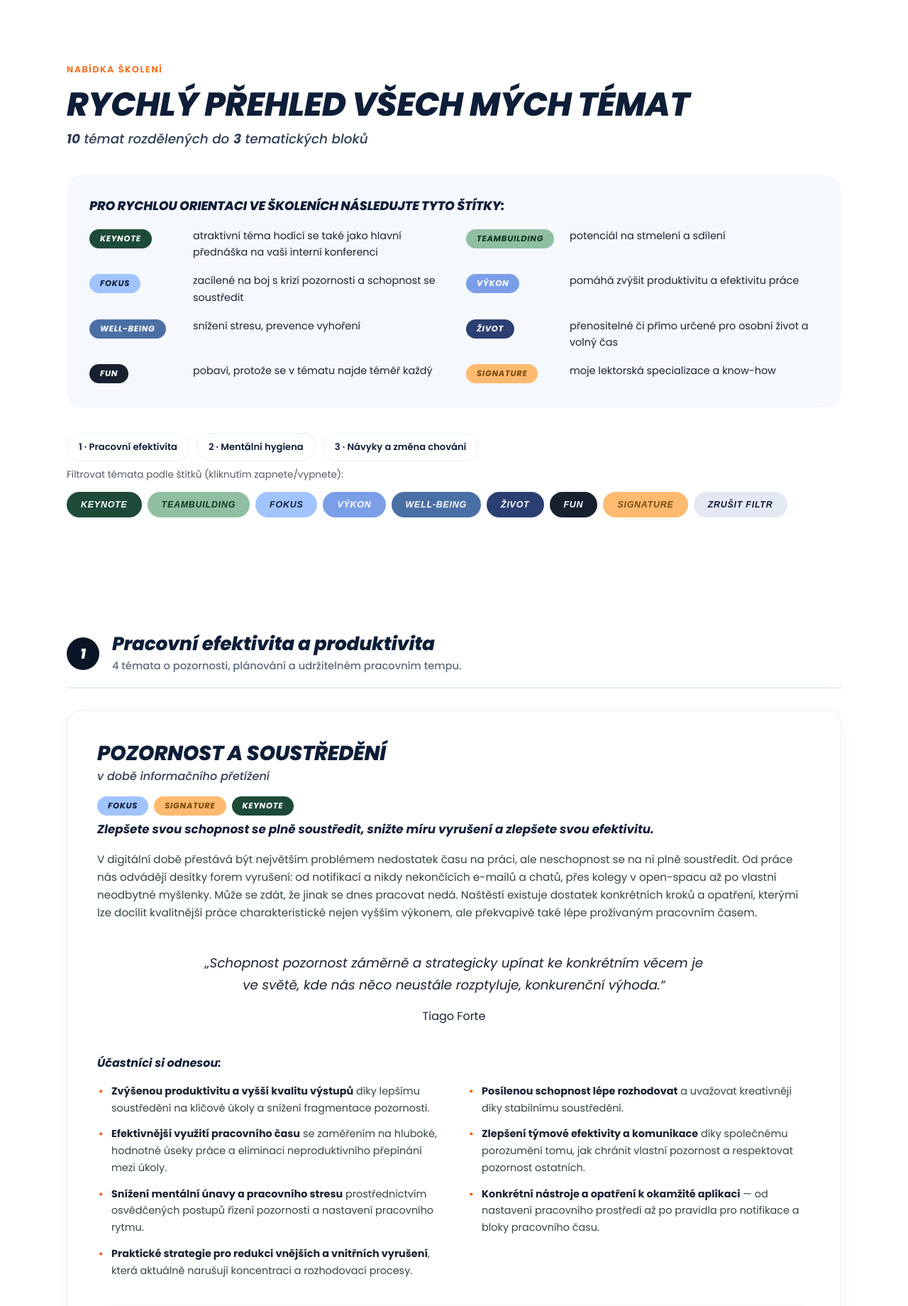
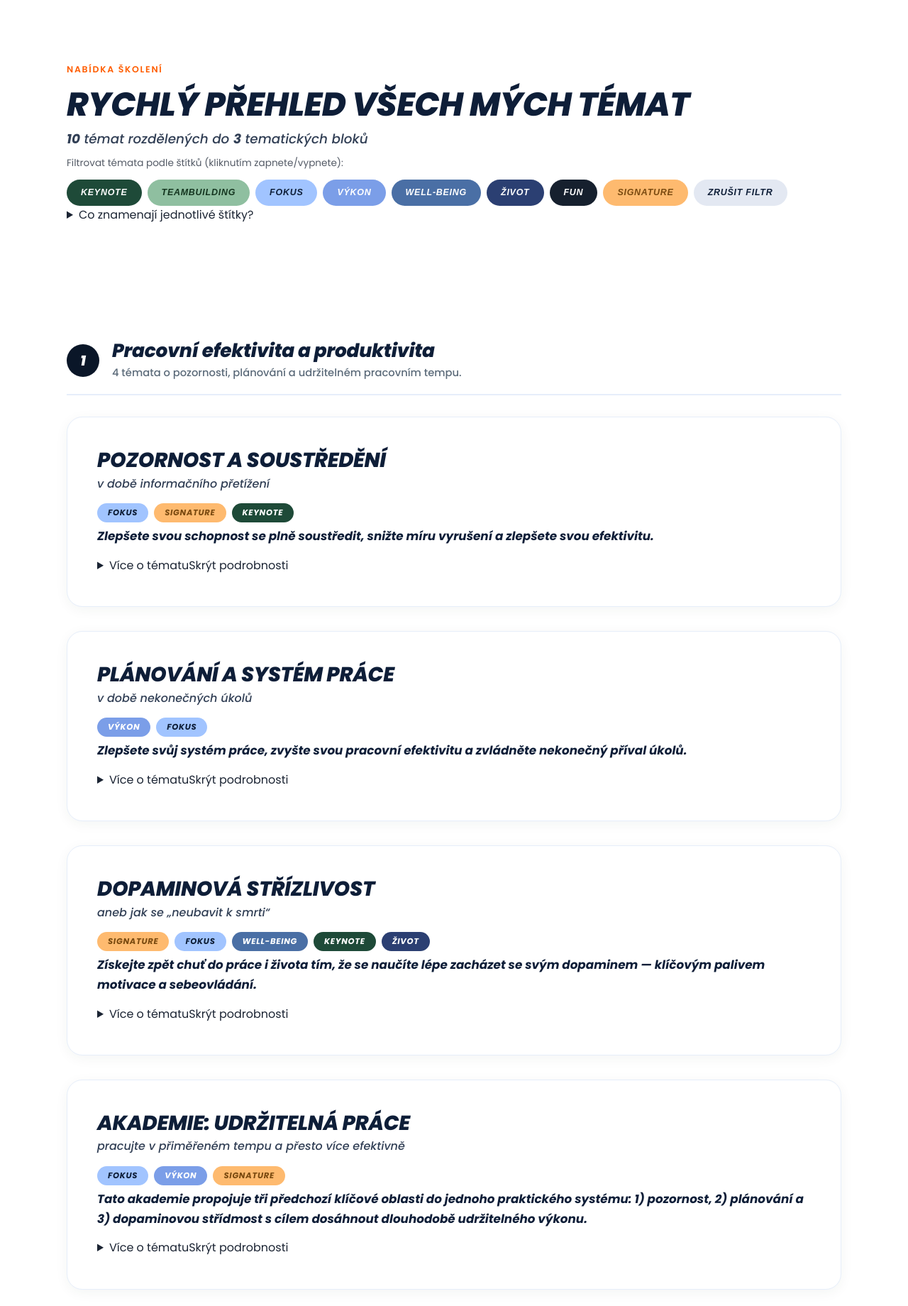
Before and after one commit to lukhavran/lukashavranek-web, a Node project: template src/pages/nabidka-skoleni.njk in a window 1280 px wide. Shown: the part 73-1913 px from the top of the page at 71% size. Run offline with Node 20 templates, Linux system fonts and the light colour scheme; the template is opened without the code that fills it, so the values that code supplies are empty.

Commit message:
Zjednodušit Nabídku školení: stručné karty témat s rozbalovacími podrobnostmi
Legenda štítků je nově rozbalovací část filtru, odkazy na bloky odpadly a každé téma má vlastní id.

Co-Authored-By: Claude Opus 5.5 <noreply@anthropic.com>

```diff
--- a/src/pages/nabidka-skoleni.njk
+++ b/src/pages/nabidka-skoleni.njk
@@ -36,26 +36,6 @@ theme_color: "#0E1E38"
       <h1 style="font-size:clamp(1.9rem,4.4vw,2.9rem)">Rychlý přehled všech mých témat</h1>
       <p class="sub" style="margin-top:8px;font-size:1.15rem"><strong>10</strong> témat rozdělených do <strong>3</strong> tematických bloků</p>
 
-      <div class="legend">
-        <h2 style="font-size:1.1rem;margin-bottom:0">Pro rychlou orientaci ve školeních následujte tyto štítky:</h2>
-        <div class="legend-grid">
-          <div class="legend-item"><span class="tag tag-keynote">Keynote</span><span>atraktivní téma hodící se také jako hlavní přednáška na vaši interní konferenci</span></div>
-          <div class="legend-item"><span class="tag tag-teambuilding">Teambuilding</span><span>potenciál na stmelení a sdílení</span></div>
-          <div class="legend-item"><span class="tag tag-fokus">Fokus</span><span>zacílené na boj s krizí pozornosti a schopnost se soustředit</span></div>
-          <div class="legend-item"><span class="tag tag-vykon">Výkon</span><span>pomáhá zvýšit produktivitu a efektivitu práce</span></div>
-          <div class="legend-item"><span class="tag tag-well-being">Well-being</span><span>snížení stresu, prevence vyhoření</span></div>
-          <div class="legend-item"><span class="tag tag-zivot">Život</span><span>přenositelné či přímo určené pro osobní život a volný čas</span></div>
-          <div class="legend-item"><span class="tag tag-fun">Fun</span><span>pobaví, protože se v tématu najde téměř každý</span></div>
-          <div class="legend-item"><span class="tag tag-signature">Signature</span><span>moje lektorská specializace a know-how</span></div>
-        </div>
-      </div>
-
-      <div class="block-jump" aria-label="Rychlé odkazy na bloky">
-        <a href="{{ root }}nabidka-skoleni/#blok-1">1 · Pracovní efektivita</a>
-        <a href="{{ root }}nabidka-skoleni/#blok-2">2 · Mentální hygiena</a>
-        <a href="{{ root }}nabidka-skoleni/#blok-3">3 · Návyky a změna chování</a>
-      </div>
-
       <div class="filter-bar">
         <p>Filtrovat témata podle štítků (kliknutím zapnete/vypnete):</p>
         <div class="tags" id="filterTags">
@@ -69,6 +49,19 @@ theme_color: "#0E1E38"
           <button class="tag tag-signature filter" data-filter="signature" aria-pressed="false">Signature</button>
           <button class="tag filter" data-filter="__reset" style="background:#E3E8F2;color:var(--forest)">Zrušit filtr</button>
         </div>
+        <details class="legend-more">
+          <summary>Co znamenají jednotlivé štítky?</summary>
+          <div class="legend-grid">
+          <div class="legend-item"><span class="tag tag-keynote">Keynote</span><span>atraktivní téma hodící se také jako hlavní přednáška na vaši interní konferenci</span></div>
+          <div class="legend-item"><span class="tag tag-teambuilding">Teambuilding</span><span>potenciál na stmelení a sdílení</span></div>
+          <div class="legend-item"><span class="tag tag-fokus">Fokus</span><span>zacílené na boj s krizí pozornosti a schopnost se soustředit</span></div>
+          <div class="legend-item"><span class="tag tag-vykon">Výkon</span><span>pomáhá zvýšit produktivitu a efektivitu práce</span></div>
+          <div class="legend-item"><span class="tag tag-well-being">Well-being</span><span>snížení stresu, prevence vyhoření</span></div>
+          <div class="legend-item"><span class="tag tag-zivot">Život</span><span>přenositelné či přímo určené pro osobní život a volný čas</span></div>
+          <div class="legend-item"><span class="tag tag-fun">Fun</span><span>pobaví, protože se v tématu najde téměř každý</span></div>
+          <div class="legend-item"><span class="tag tag-signature">Signature</span><span>moje lektorská specializace a know-how</span></div>
+          </div>
+        </details>
         <p class="filter-count" id="filterCount" role="status" aria-live="polite"></p>
       </div>
     </div>
@@ -88,12 +81,15 @@ theme_color: "#0E1E38"
       </div>
 
       <!-- 1 -->
-      <article class="topic b1" data-tags="fokus signature keynote">
+      <article id="pozornost" class="topic b1" data-tags="fokus signature keynote">
         <div class="topic-head">
           <div><h2>Pozornost a soustředění</h2><span class="sub">v době informačního přetížení</span></div>
           <div class="tags"><span class="tag tag-fokus">Fokus</span><span class="tag tag-signature">Signature</span><span class="tag tag-keynote">Keynote</span></div>
         </div>
         <p class="slogan">Zlepšete svou schopnost se plně soustředit, snižte míru vyrušení a zlepšete svou efektivitu.</p>
+        <details class="topic-more">
+          <summary><span class="more-open">Více o tématu</span><span class="more-close">Skrýt podrobnosti</span></summary>
+          <div class="topic-more-body">
           <p class="desc">V digitální době přestává být největším problémem nedostatek času na práci, ale neschopnost se na ni plně soustředit. Od práce nás odvádějí desítky forem vyrušení: od notifikací a nikdy nekončících e-mailů a chatů, přes kolegy v open-spacu až po vlastní neodbytné myšlenky. Může se zdát, že jinak se dnes pracovat nedá. Naštěstí existuje dostatek konkrétních kroků a opatření, kterými lze docílit kvalitnější práce charakteristické nejen vyšším výkonem, ale překvapivě také lépe prožívaným pracovním časem.</p>
           <div class="quote-box"><p class="quote-text">„Schopnost pozornost záměrně a strategicky upínat ke konkrétním věcem je ve světě, kde nás něco neustále rozptyluje, konkurenční výhoda.“</p><p class="quote-author">Tiago Forte</p></div>
           <div class="takeaways">
@@ -109,15 +105,20 @@ theme_color: "#0E1E38"
             </ul>
           </div>
           <div class="closing">Osvojte si dovednosti, které vám umožní nejen pracovat efektivněji, ale převzít skutečnou kontrolu nad svou pozorností a výkonem v dnešním světě plném rozptýlení.</div>
+          </div>
+        </details>
       </article>
 
       <!-- 2 -->
-      <article class="topic b1" data-tags="vykon fokus">
+      <article id="planovani" class="topic b1" data-tags="vykon fokus">
         <div class="topic-head">
           <div><h2>Plánování a systém práce</h2><span class="sub">v době nekonečných úkolů</span></div>
           <div class="tags"><span class="tag tag-vykon">Výkon</span><span class="tag tag-fokus">Fokus</span></div>
         </div>
         <p class="slogan">Zlepšete svůj systém práce, zvyšte svou pracovní efektivitu a zvládněte nekonečný příval úkolů.</p>
+        <details class="topic-more">
+          <summary><span class="more-open">Více o tématu</span><span class="more-close">Skrýt podrobnosti</span></summary>
+          <div class="topic-more-body">
           <p class="desc">S rostoucím množstvím úkolů, které na sebe klademe, se často ocitáme na samotné hraně našich časových a mentálních kapacit, jejichž vlivem naše produktivita klesá — jakkoli neradi si to připouštíme. Time-management sice patří mezi populární klasická témata, ale každý den je v něm stále co zlepšovat, protože technologie a způsob práce se neustále vyvíjejí. Tento workshop vás naučí dívat se na celé téma plánování přívětivou optikou a paradoxně tak svou výkonnost ještě zvýšit.</p>
           <div class="quote-box"><p class="quote-text">„Otázka není, jak stihnout vše, co je v plánu, ale jak dostat do plánu ty správné věci.“</p><p class="quote-author">Nir Eyal</p></div>
           <div class="takeaways">
@@ -133,15 +134,20 @@ theme_color: "#0E1E38"
             </ul>
           </div>
           <div class="closing">Posuňte vaše plánovací dovednosti na další úroveň, vylepšete svůj systém a dosáhněte lepší efektivity a produktivity, aniž byste se cítili vyčerpaní.</div>
+          </div>
+        </details>
       </article>
 
       <!-- 3 -->
-      <article class="topic b1" data-tags="signature fokus well-being keynote zivot">
+      <article id="dopaminova-strizlivost" class="topic b1" data-tags="signature fokus well-being keynote zivot">
         <div class="topic-head">
           <div><h2>Dopaminová střízlivost</h2><span class="sub">aneb jak se „neubavit k smrti“</span></div>
           <div class="tags"><span class="tag tag-signature">Signature</span><span class="tag tag-fokus">Fokus</span><span class="tag tag-well-being">Well-being</span><span class="tag tag-keynote">Keynote</span><span class="tag tag-zivot">Život</span></div>
         </div>
         <p class="slogan">Získejte zpět chuť do práce i života tím, že se naučíte lépe zacházet se svým dopaminem — klíčovým palivem motivace a sebeovládání.</p>
+        <details class="topic-more">
+          <summary><span class="more-open">Více o tématu</span><span class="more-close">Skrýt podrobnosti</span></summary>
+          <div class="topic-more-body">
           <p class="desc">Žijeme v prostředí, kde je zábava, stimulace a rozptýlení dostupné nepřetržitě: telefon, notifikace, sítě, sladkosti, nakupování, zprávy. Náš mozek to vyhodnocuje jako snadnou odměnu — jenže čím častěji si ji bereme, tím hůř se pak soustředíme, rychleji se unavíme a víc se nám nechce do věcí, které jsou pro nás opravdu důležité.</p>
           <p class="desc">Dopaminová střízlivost však neznamená zakazovat si jakoukoli radost. Znamená spíš návrat k rovnováze: umět rozlišit, kdy si dopamin užíváme zdravě v rámci skutečného odpočinku — a kdy ho jen bezmyšlenkovitě ždímeme.</p>
           <div class="quote-box"><p class="quote-text">„S dopaminem si nezahrávejte. Umí se tvrdě bránit.“</p><p class="quote-author">Lieberman &amp; Long</p></div>
@@ -158,15 +164,20 @@ theme_color: "#0E1E38"
             </ul>
           </div>
           <div class="closing">Osvojte si realistickou dopaminovou střídmost, díky které se budete méně rozptylovat, víc stíhat a znovu mít radost i z věcí, které jsou doopravdy důležité.</div>
+          </div>
+        </details>
       </article>
 
       <!-- 4 -->
-      <article class="topic b1" data-tags="fokus vykon signature">
+      <article id="akademie" class="topic b1" data-tags="fokus vykon signature">
         <div class="topic-head">
           <div><h2>Akademie: Udržitelná práce</h2><span class="sub">pracujte v přiměřeném tempu a přesto více efektivně</span></div>
           <div class="tags"><span class="tag tag-fokus">Fokus</span><span class="tag tag-vykon">Výkon</span><span class="tag tag-signature">Signature</span></div>
         </div>
         <p class="slogan">Tato akademie propojuje tři předchozí klíčové oblasti do jednoho praktického systému: 1) pozornost, 2) plánování a 3) dopaminovou střídmost s cílem dosáhnout dlouhodobě udržitelného výkonu.</p>
+        <details class="topic-more">
+          <summary><span class="more-open">Více o tématu</span><span class="more-close">Skrýt podrobnosti</span></summary>
+          <div class="topic-more-body">
           <div class="quote-box"><p class="quote-text">„Schopnost pozornost záměrně a strategicky upínat ke konkrétním věcem je ve světě, kde nás něco neustále rozptyluje, konkurenční výhoda.“</p><p class="quote-author">Tiago Forte</p></div>
           <div class="takeaways">
             <h4>Akademie je pro lidi a týmy, které chtějí:</h4>
@@ -190,6 +201,8 @@ theme_color: "#0E1E38"
             </ul>
           </div>
           <div class="closing">Účastníci si z akademie odnesou jeden propojený systém, který jim pomůže pracovat soustředěně, plánovat realisticky a mít stabilní energii i v době nekonečných podnětů.</div>
+          </div>
+        </details>
       </article>
       </div>
 
@@ -203,12 +216,15 @@ theme_color: "#0E1E38"
       </div>
 
       <!-- 5 -->
-      <article class="topic b2" data-tags="vykon fokus teambuilding zivot well-being">
+      <article id="relaxace" class="topic b2" data-tags="vykon fokus teambuilding zivot well-being">
         <div class="topic-head">
           <div><h2>Umění relaxace</h2><span class="sub">klidné nervy i v době plné stresu</span></div>
           <div class="tags"><span class="tag tag-vykon">Výkon</span><span class="tag tag-fokus">Fokus</span><span class="tag tag-teambuilding">Teambuilding</span><span class="tag tag-zivot">Život</span><span class="tag tag-well-being">Well-being</span></div>
         </div>
         <p class="slogan">Získejte praktický repertoár relaxačních technik, díky kterým se budete umět rychleji zklidnit, lépe regenerovat a dlouhodobě fungovat s menším vnitřním napětím.</p>
+        <details class="topic-more">
+          <summary><span class="more-open">Více o tématu</span><span class="more-close">Skrýt podrobnosti</span></summary>
+          <div class="topic-more-body">
           <p class="desc">Stres se dnes většinou netýká jen jedné špatné události, ale základních charakteristik moderního života: hlava stále „jede“, tělo je v pohotovosti, pozornost se tříští o desítky každodenních úkolů a večer pak z toho člověk neumí „vypnout“.</p>
           <p class="desc">Přitom schopnost se zklidnit není jen výlučně věcí temperamentu, ani okolností, jež nás obklopují. Je to dovednost, kterou lze trénovat. Meditace a mindfulness toto téma také pokrývá, ale ne dominantně.</p>
           <div class="quote-box"><p class="quote-text">„Čas na odpočinek je tehdy, když na něj nemáte čas.“</p><p class="quote-author">Sydney J. Harris</p></div>
@@ -225,15 +241,20 @@ theme_color: "#0E1E38"
             </ul>
           </div>
           <div class="closing">Naučte se relaxovat tak, aby zklidnění nebyla jen náhoda, ale dovednost, kterou umíte využít kdykoli je to třeba.</div>
+          </div>
+        </details>
       </article>
 
       <!-- 6 -->
-      <article class="topic b2" data-tags="vykon zivot well-being">
+      <article id="energie" class="topic b2" data-tags="vykon zivot well-being">
         <div class="topic-head">
           <div><h2>Energie a výkon v rovnováze</h2><span class="sub">aneb tělo jako baterie</span></div>
           <div class="tags"><span class="tag tag-vykon">Výkon</span><span class="tag tag-zivot">Život</span><span class="tag tag-well-being">Well-being</span></div>
         </div>
         <p class="slogan">Naučte se pracovat se svou energií tak, abyste nadále podávali vysoký výkon, ale neměli u toho pořád pocit, že jedete na rezervu.</p>
+        <details class="topic-more">
+          <summary><span class="more-open">Více o tématu</span><span class="more-close">Skrýt podrobnosti</span></summary>
+          <div class="topic-more-body">
           <p class="desc">Kombinace přebytku úkolů a nedostatku času není sama o sobě hlavní příčinou vyčerpání či vyhoření. Podstatou problému je neschopnost regulovat a respektovat kapacitu našeho nervového systému. Když se pomyslná baterie našeho organismu nepřiměřeně rychle vybíjí, je potřeba zakročit.</p>
           <p class="desc">Na tomto školení rozpoznáte své největší žrouty energie, dozvíte se, jak je omezit a nastavit si návyky, které váš výkon přiblíží dlouhodobě udržitelnému optimu.</p>
           <div class="quote-box"><p class="quote-text">„Stejně jako potřebujeme cvičení, jídlo, odpočinek a spánek, potřebujeme též momenty vnitřního ticha, protože přinášejí nejhlubší druh občerstvení.“</p><p class="quote-author">Thomas Keating</p></div>
@@ -249,15 +270,20 @@ theme_color: "#0E1E38"
             </ul>
           </div>
           <div class="closing">Začněte předvídat a řídit svou energii stejně vědomě jako čas a dosáhněte pracovního výkonu, který je udržitelný také v dlouhodobém horizontu.</div>
+          </div>
+        </details>
       </article>
 
       <!-- 7 -->
-      <article class="topic b2" data-tags="zivot fokus vykon well-being">
+      <article id="mindfulness" class="topic b2" data-tags="zivot fokus vykon well-being">
         <div class="topic-head">
           <div><h2>Fenomén mindfulness</h2><span class="sub">aneb všímavost a meditace prakticky a srozumitelně</span></div>
           <div class="tags"><span class="tag tag-zivot">Život</span><span class="tag tag-fokus">Fokus</span><span class="tag tag-vykon">Výkon</span><span class="tag tag-well-being">Well-being</span></div>
         </div>
         <p class="slogan">Pochopte podstatu mindfulness bez zbytečné mystiky a naučte se trénovat nepostradatelný nástroj pro člověka 21. století.</p>
+        <details class="topic-more">
+          <summary><span class="more-open">Více o tématu</span><span class="more-close">Skrýt podrobnosti</span></summary>
+          <div class="topic-more-body">
           <p class="desc">Mnoho z nás jede od rána do noci na autopilota, kterého by často rádi vypnuli, ale neví, jak na to. Ocitáme se tak ve vleku emocí a myšlenek, se kterými si nevíme rady. Spokojenost klesá, frustrace roste, nadhled se ztrácí.</p>
           <p class="desc">Co kdybychom své prožívání mohli lépe regulovat, nechat se méně rozptylovat okolními vlivy, vlastními rušivými myšlenkami a umět včas rozpoznat, co se v nás odehrává?</p>
           <div class="quote-box"><p class="quote-text">„Meditace je jedním z účinných způsobů, jak zvrátit odvěký a narůstající trend rozptylování.“</p><p class="quote-author">Cortland Dahl</p></div>
@@ -274,6 +300,8 @@ theme_color: "#0E1E38"
             </ul>
           </div>
           <div class="closing">Mindfulness není únikem z tvrdé reality — je to způsob, jak ji zvládat s větším klidem a nadhledem.</div>
+          </div>
+        </details>
       </article>
 
       </div>
@@ -288,12 +316,15 @@ theme_color: "#0E1E38"
       </div>
 
       <!-- 9 -->
-      <article class="topic b3" data-tags="fun zivot signature">
+      <article id="udrzitelna-zmena" class="topic b3" data-tags="fun zivot signature">
         <div class="topic-head">
           <div><h2>Udržitelná změna</h2><span class="sub">realistická cesta za sebedisciplínou a návyky</span></div>
           <div class="tags"><span class="tag tag-fun">Fun</span><span class="tag tag-zivot">Život</span><span class="tag tag-signature">Signature</span></div>
         </div>
         <p class="slogan">Vybudujte skutečnou vytrvalost a konzistenci v návycích i osobním rozvoji bez přepálených začátků.</p>
+        <details class="topic-more">
+          <summary><span class="more-open">Více o tématu</span><span class="more-close">Skrýt podrobnosti</span></summary>
+          <div class="topic-more-body">
           <p class="desc">Začít umí každý, ale vydržet dokáže málokdo. Po nadšeném startu často přichází pád a hned po něm výčitky. Poznáváte se? Udržitelná změna však nestojí a nepadá s heroickou vůlí, ale rozhoduje o ní chytré nastavení prostředí, realistická laťka a schopnost udělat po selhání „restart“ bez zbytečného odkládání.</p>
           <p class="desc">Stát se konzistentním a vytrvalým člověkem může každý — ale vyžaduje to pochopit několik klíčových principů a korigovat svá očekávání. Sebedisciplína je velice málo o vojenském drilu a mnohem více o sebelaskavosti.</p>
           <div class="quote-box"><p class="quote-text">„Lidé se mění nejlíp, když se cítí dobře — ne když se bičují.“</p><p class="quote-author">BJ Fogg</p></div>
@@ -310,15 +341,20 @@ theme_color: "#0E1E38"
             </ul>
           </div>
           <div class="closing">Změnit se, když chcete nebo potřebujete — to je cíl tohoto školení. Změna vůbec nemusí bolet, ale jen pokud dokážete dodržet několik pravidel.</div>
+          </div>
+        </details>
       </article>
 
       <!-- 10 -->
-      <article class="topic b3" data-tags="zivot keynote fun teambuilding">
+      <article id="zlozvyky" class="topic b3" data-tags="zivot keynote fun teambuilding">
         <div class="topic-head">
           <div><h2>Opustit neřesti</h2><span class="sub">jak přemýšlet nad opouštěním zlozvyků</span></div>
           <div class="tags"><span class="tag tag-zivot">Život</span><span class="tag tag-keynote">Keynote</span><span class="tag tag-fun">Fun</span><span class="tag tag-teambuilding">Teambuilding</span></div>
         </div>
         <p class="slogan">Celá řada zlozvyků a drobných či větších závislostí nevzniká nutně proto, že jsme slabí či že máme slabou vůli. Formoval je dlouhodobý proces učení a podobným mechanismem se lze mnohé rovněž odnaučit.</p>
+        <details class="topic-more">
+          <summary><span class="more-open">Více o tématu</span><span class="more-close">Skrýt podrobnosti</span></summary>
+          <div class="topic-more-body">
           <p class="desc">Má to však svá pravidla — a daleko víc, než vůli — to chce čas a trpělivost. Je potřeba naučit náš mozek nové smyčky návyků. A zohledňovat, že právě únava, stres a přetížení naši snahu o změnu často sabotují.</p>
           <p class="desc">Dobrá zpráva však je, racionální pochopení problematiky může nesmírně pomoct. Když pochopíte, jak konkrétně vás zlozvyk drží, můžete mu začít brát sílu — chytrou prací se spouštěči, prostředím, náhradami a realistickým plánem, který počítá i se zakolísáním, aniž by cokoli z toho byl návrat na začátek.</p>
           <div class="quote-box"><p class="quote-text">„Uniká nám, že neustále hledat potěšení a vyhýbat se bolesti je jako pít slanou vodu. Možná na chvíli unikneme svému nepohodlí, ale nevydrží to.“</p><p class="quote-author">Cortland Dahl</p></div>
@@ -335,15 +371,20 @@ theme_color: "#0E1E38"
             </ul>
           </div>
           <div class="closing">Naučte se opouštět své zlozvyky tak, aby vám to vydrželo navždy. Pochopte limity vůle a s pomocí systému se staňte vytouženou verzí sebe sama.</div>
+          </div>
+        </details>
       </article>
 
       <!-- 11 -->
-      <article class="topic b3" data-tags="fun zivot signature">
+      <article id="mobil" class="topic b3" data-tags="fun zivot signature">
         <div class="topic-head">
           <div><h2>Odložit mobil a žít</h2><span class="sub">vymaňte se z otroctví digitálního obsahu</span></div>
           <div class="tags"><span class="tag tag-fun">Fun</span><span class="tag tag-zivot">Život</span><span class="tag tag-signature">Signature</span></div>
         </div>
         <p class="slogan">Technologie tady mají být pro nás, ne naopak. Získejte zpět svou pozornost, čas i vnitřní klid — bez návratu do doby kamenné.</p>
+        <details class="topic-more">
+          <summary><span class="more-open">Více o tématu</span><span class="more-close">Skrýt podrobnosti</span></summary>
+          <div class="topic-more-body">
           <p class="desc">Mobil je dnes všechno v jednom: práce, zábava, informace, kontakt s lidmi. Což je vysoce praktické, ale ještě víc návykové. Saháme po něm obvykle bezmyšlenkovitě, abychom se o pár (někdy i desítek) minut později probrali o něco více unavení, navíc s pocitem promarněného času.</p>
           <p class="desc">Na školení vysvětlím, proč je digitální obsah tak přitažlivý, jak fungují smyčky odměn za konzumování obsahu a proč vůlí nad sociálními médii obvykle nejde zvítězit. Cílem není žít zcela bez mobilu či sítí, ale omezit jejich negativní dopady v běžném životě.</p>
           <div class="quote-box"><p class="quote-text">„Lidé podléhají kouzlu obrazovek ne pro svou vrozenou lenost, ale protože se do dosažení tohoto účinku investovaly miliardy dolarů.“</p><p class="quote-author">Cal Newport</p></div>
@@ -360,6 +401,8 @@ theme_color: "#0E1E38"
             </ul>
           </div>
           <div class="closing">Ať už se jedná o sociální sítě, hry či e-maily, na tomto školení se naučíte, jak omezit negativní dopady a ponechat si pouze benefity, které mobil bezesporu přináší.</div>
+          </div>
+        </details>
       </article>
       </div>
 
```
Lines whose indentation alone changed are shown as unchanged.
